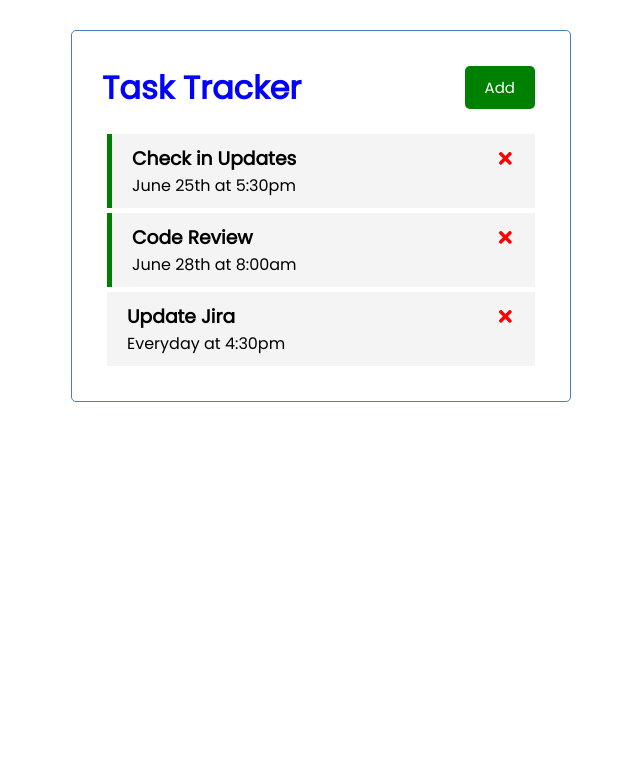
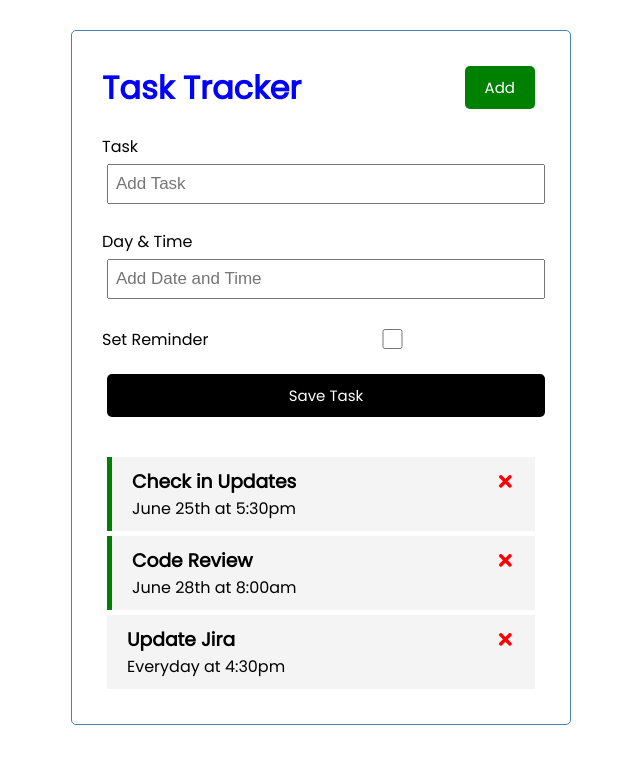
Before and after one commit to Kensaigm/React-Task-Tracker, a React (Create React App) app: page / in a window 1280 px wide. Shown: the top 764 px of the page, without its empty margins (319-959 px from the left). Built offline with nearby package versions, Linux system fonts and the light colour scheme.

Commit message:
Added Add function and Form

```diff
--- a/src/App.js
+++ b/src/App.js
@@ -1,6 +1,7 @@
 import { useState } from 'react'
 import Header from './components/Header'
 import Tasks from './components/Tasks'
+import Add from './components/AddTask'
 
 function App() {
 
@@ -40,6 +41,7 @@ function App() {
   return (
     <div className="container">
       <Header />
+      <Add />
       {tasks.length > 0 ? <Tasks tasks={tasks}
         onDelete={deleteTask}
         onToggle={toggleReminder} /> : (<h3>No Tasks are scheduled at this time.</h3>)}
--- a/src/components/AddTask.js
+++ b/src/components/AddTask.js
@@ -1,7 +1,20 @@
 function AddTask() {
     return (
         <form className='add-form'>
+            <div className='form-control'>
+                <label>Task</label>
+                <input type='text' placeholder='Add Task' />
+            </div>
+            <div className='form-control'>
+                <label>Day & Time</label>
+                <input type='text' placeholder='Add Date and Time' />
+            </div>
+            <div className='form-control form-control-check'>
+                <label>Set Reminder</label>
+                <input type='checkbox' />
+            </div>
 
+            <input type='submit' value='Save Task' className='btn btn-block' />
         </form>
     )
 }
```
